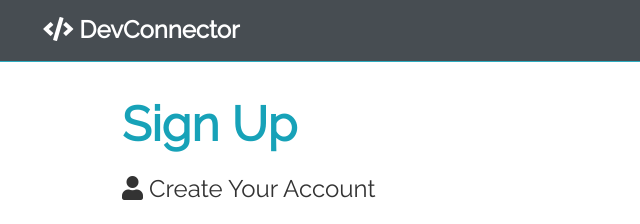
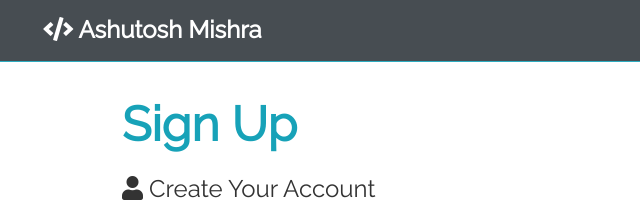
Before and after one commit to Aashutoshjee/DevConnector, a plain HTML site: page register.html in a window 1280 px wide. Shown: the top 224 px of the page, 0-640 px from the left. Drawn offline with Linux system fonts and the light colour scheme.

Commit message:
Update register.html

```diff
--- a/register.html
+++ b/register.html
@@ -21,7 +21,7 @@
   <body>
     <nav class="navbar bg-dark">
       <h1>
-        <a href="index.html"><i class="fas fa-code"></i> DevConnector</a>
+        <a href="index.html"><i class="fas fa-code"></i> Ashutosh  Mishra</a>
       </h1>
       <ul>
         <li><a href="#">Developers</a></li>
```
